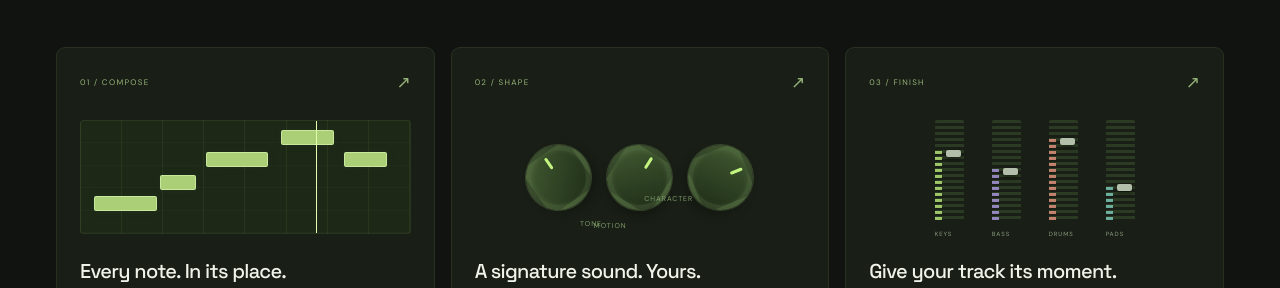
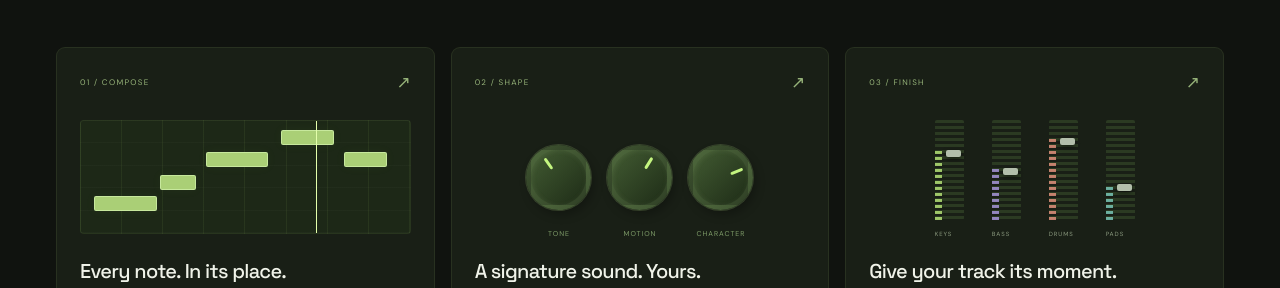
Before and after one commit to ahpah-dev/sonora, a website: page site/index.html in a window 1280 px wide. Shown: the part 3020-3308 px from the top of the page. Drawn offline with Linux system fonts and the light colour scheme.

Commit message:
Refine instrument card detail alignment

```diff
--- a/site/site.css
+++ b/site/site.css
@@ -142,9 +142,9 @@ h2 span { color:var(--muted); }
 .mini-playhead { position:absolute; left:45%; width:1px; top:0; bottom:0; background:#e4ffac; animation:scan 7s linear infinite; }
 @keyframes scan { 0% { left:0; opacity:0; } 5% { opacity:1; } 95% { opacity:1; } 100% { left:100%; opacity:0; } }
 .mini-synth { display:flex; gap:16px; align-items:center; justify-content:center; height:114px; margin-top:27px; }
-.mini-knob { position:relative; width:65px; height:65px; border-radius:50%; background:linear-gradient(135deg,#425b32,#1e2c17); border:5px solid #a4c38520; box-shadow:0 0 0 1px #b4db8833,inset 1px 1px 5px #a4c38520,3px 5px 10px #0004; transform:rotate(var(--rotation)); }
-.mini-knob i { position:absolute; width:3px; height:13px; top:4px; left:calc(50% - 1.5px); border-radius:3px; background:var(--lime); }
-.mini-knob span { position:absolute; top:79px; left:50%; font-size:7px; letter-spacing:1px; color:#7f9d69; transform:translateX(-50%) rotate(calc(-1 * var(--rotation))); }
+.mini-knob { position:relative; width:65px; height:65px; border-radius:50%; background:linear-gradient(135deg,#425b32,#1e2c17); border:5px solid #a4c38520; box-shadow:0 0 0 1px #b4db8833,inset 1px 1px 5px #a4c38520,3px 5px 10px #0004; }
+.mini-knob i { position:absolute; width:3px; height:13px; top:4px; left:calc(50% - 1.5px); border-radius:3px; background:var(--lime); transform-origin:50% 24px; transform:rotate(var(--rotation)); }
+.mini-knob span { position:absolute; top:79px; left:50%; font-size:7px; letter-spacing:1px; color:#7f9d69; transform:translateX(-50%); }
 .mini-mixer { height:114px; margin-top:27px; display:flex; justify-content:center; gap:28px; }
 .mini-mixer>div { width:29px; height:100px; background:repeating-linear-gradient(to bottom,#2b3a22 0 3px,transparent 3px 6px); position:relative; border-radius:2px; }
 .mini-mixer i { position:absolute; height:var(--level); bottom:0; width:7px; left:0; background:repeating-linear-gradient(to top,var(--color) 0 3px,transparent 3px 6px); opacity:.75; }
```
